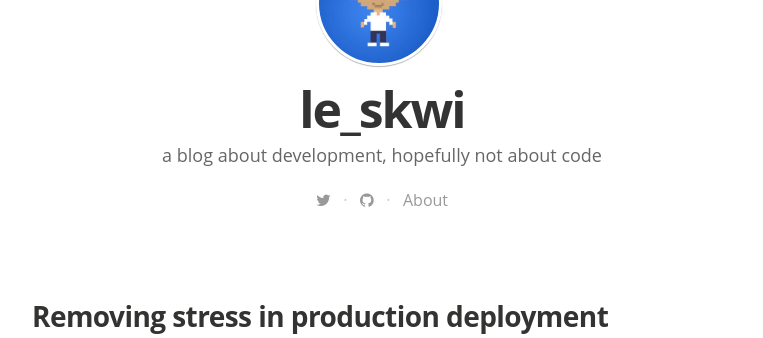
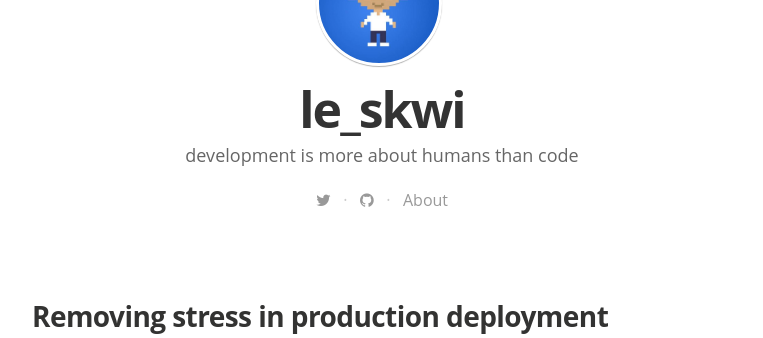
Before and after one commit to skwi/skwi.github.io, a Jekyll site: the page built from index.html, in a window 1280 px wide. Shown: the part 450-788 px from the top of the page, without its empty margins (258-1021 px from the left). Built offline with Jekyll 4.4.1, drawn with Linux system fonts in a browser that asks for light colours; nearby versions of some CDN libraries; some web fonts are replaced; Markdown is read by kramdown in place of the engine named in the settings; the list of posts is cut into pages by our own code.

Commit message:
Baseline updated

```diff
--- a/_config.yml
+++ b/_config.yml
@@ -5,7 +5,7 @@ highlighter: pygments
 # Site settings
 title: "le_skwi"
 description: >
-   a blog about development, hopefully not about code
+   development is more about humans than code
 
 email: cedric@skwi.fr
 logo: "/assets/images/skwi.jpg"
```
